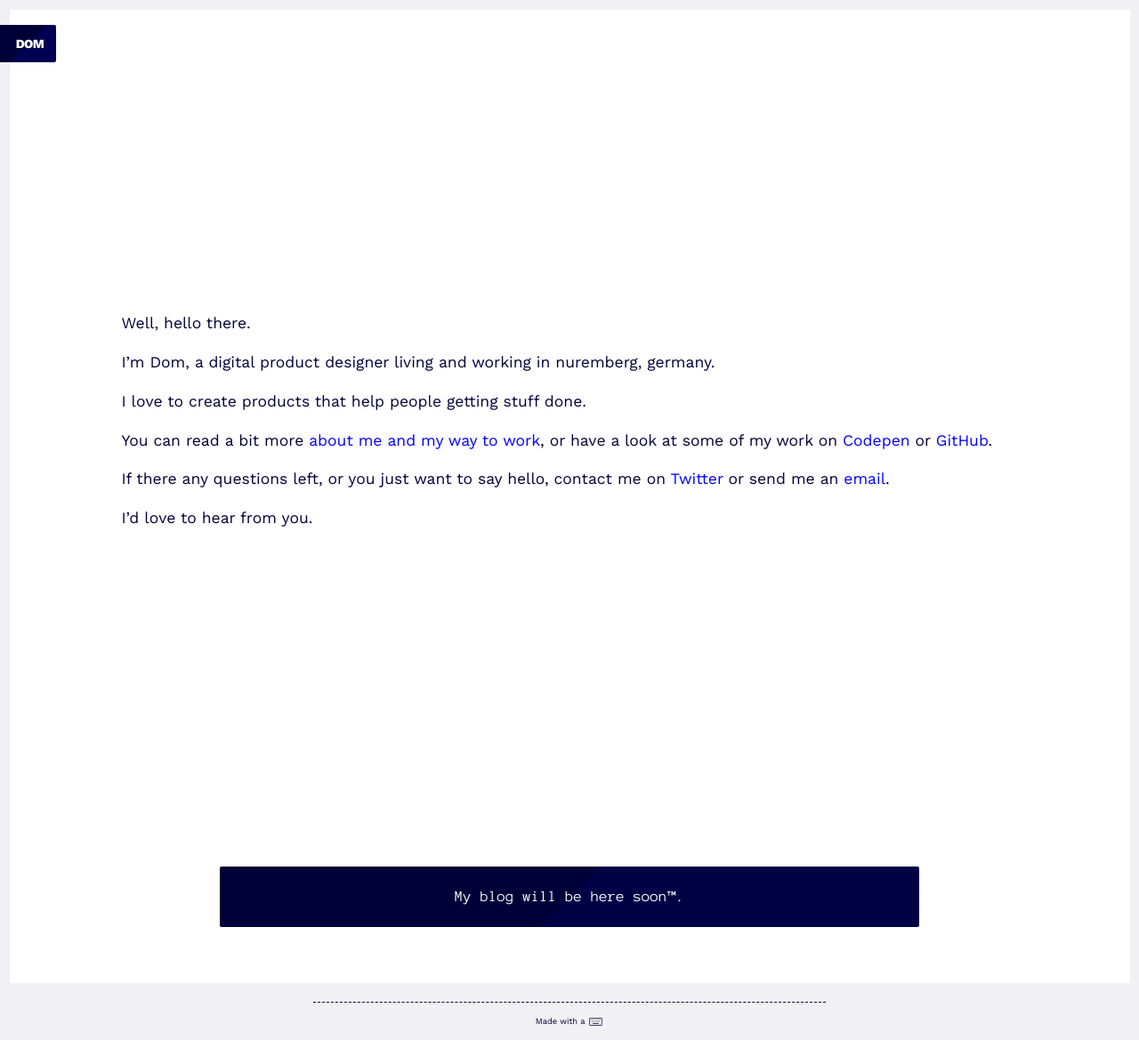
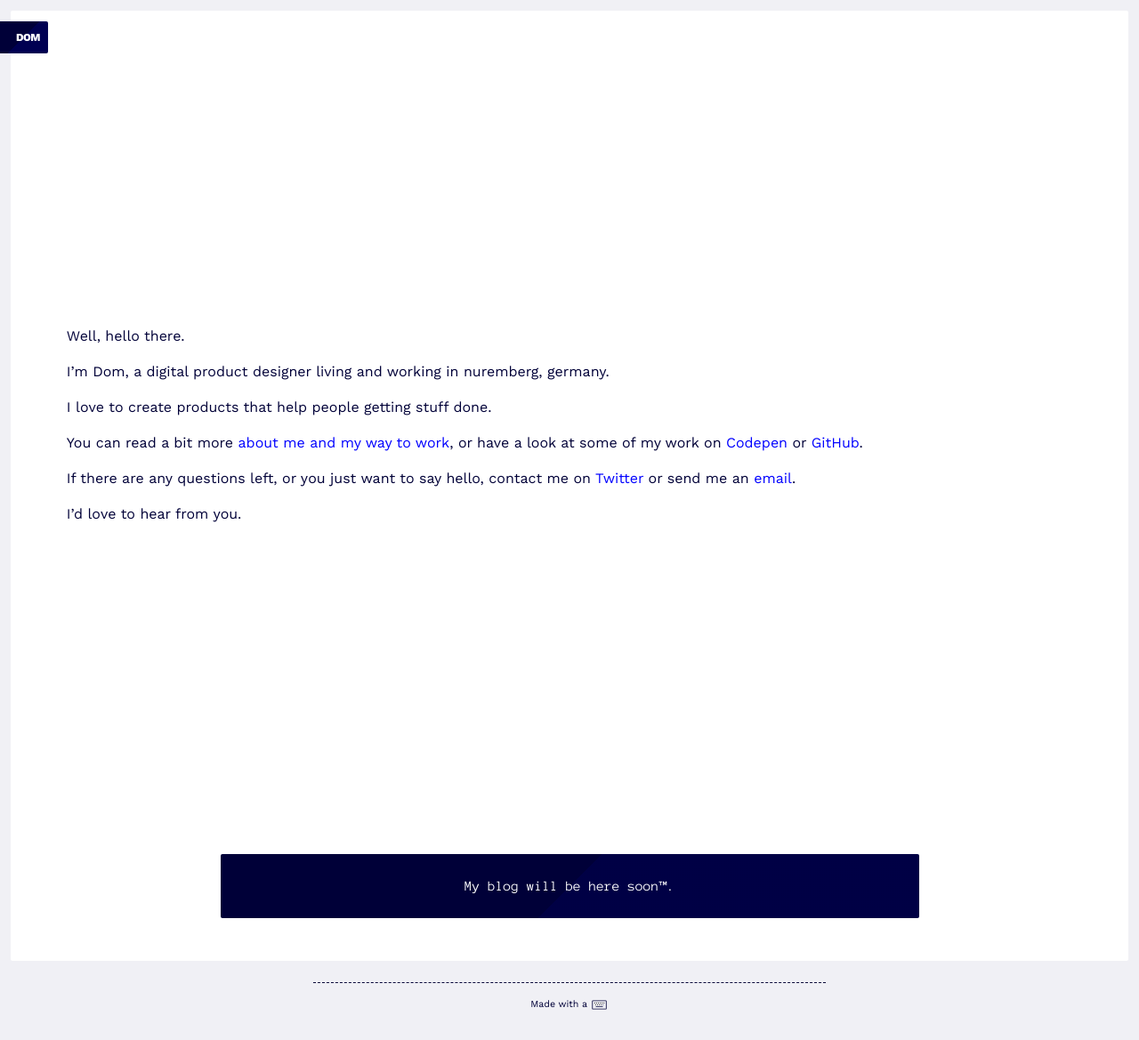
Before and after one commit to DomSt/profileSite, a Jekyll site: the page built from index.html, in a window 1280 px wide. Shown: the whole page at 89% size. Built offline with Jekyll 4.4.1, drawn with Linux system fonts in a browser that asks for light colours.

Commit message:
Redone size adjustments
Set root font size back to 16px and adjusted elements accordingly

```diff
--- a/_includes/intro.html
+++ b/_includes/intro.html
@@ -20,7 +20,7 @@
   </div>
 
   	<p>
-      If there any questions left, or you just want to say hello, contact me on <a href="https://twitter.com/DStoecklein">Twitter</a> or send me an <a href="mailto:dominik.stoecklein@gmail.com">email</a>.
+      If there are any questions left, or you just want to say hello, contact me on <a href="https://twitter.com/DStoecklein">Twitter</a> or send me an <a href="mailto:dominik.stoecklein@gmail.com">email</a>.
     </p>
 
     <p>
--- a/_sass/base/fonts.scss
+++ b/_sass/base/fonts.scss
@@ -5,7 +5,7 @@
 
 html {
 	font-family: "Work Sans", sans-serif;
-	font-size: 14px;
+	font-size: 16px;
 	line-height: 1.5;
 	color: $c-main;
 }
--- a/_sass/module/header.scss
+++ b/_sass/module/header.scss
@@ -2,20 +2,19 @@
 
 .pageHeader {
 	position: absolute;
-	top: 2rem;
+	top: 1.5rem;
 	left: 0;
 }
 
 .logo {
-	width: 4.5em;
-	height: 3em;
 	border-radius: 0 $border-radius $border-radius 0;
 	@include bgEffect();
 
 	&__text {
-	padding-right: 1em;
+	padding-right: .75em;
+	padding-left: 1.5em;
 	color: $c-white;
-	font-size: 1rem;
+	font-size: .75rem;
 	font-weight: 800;
 	line-height: 3em;
 	letter-spacing: -.05em;
--- a/_sass/module/intro.scss
+++ b/_sass/module/intro.scss
@@ -7,9 +7,9 @@
   min-height: calc(100vh - 6rem);
   margin-top: 4.5rem;
   margin-bottom: 1.5rem;
-  padding-left: 10%;
-  width: 90%;
-  font-size: 1.25rem;
+  padding-left: 5%;
+  width: 95%;
+  font-size: 1rem;
 
   & p {
     margin-bottom: 1em;
--- a/_sass/module/teaser.scss
+++ b/_sass/module/teaser.scss
@@ -1,7 +1,7 @@
 
 
 .teaser {
-	margin: 4.5rem auto;
+	margin: 3rem auto;
 	padding: 1.5rem;
 	width: 62.5%;
 	color: $c-white;
@@ -9,15 +9,9 @@
 	text-align: center;
 	border-radius: $border-radius;
 	@include bgEffect($c-main, 2.5%);
-	// background: $c-main;
-
-	&__title {
-		font-size: 1.25rem;
-	}
 
 	&__info {
 		margin-top: .75rem;
-		font-size: 1rem;
 	}
 
 	a {
```
Also changed, not shown: _sass/base/base.scss (line endings or trailing spaces).
